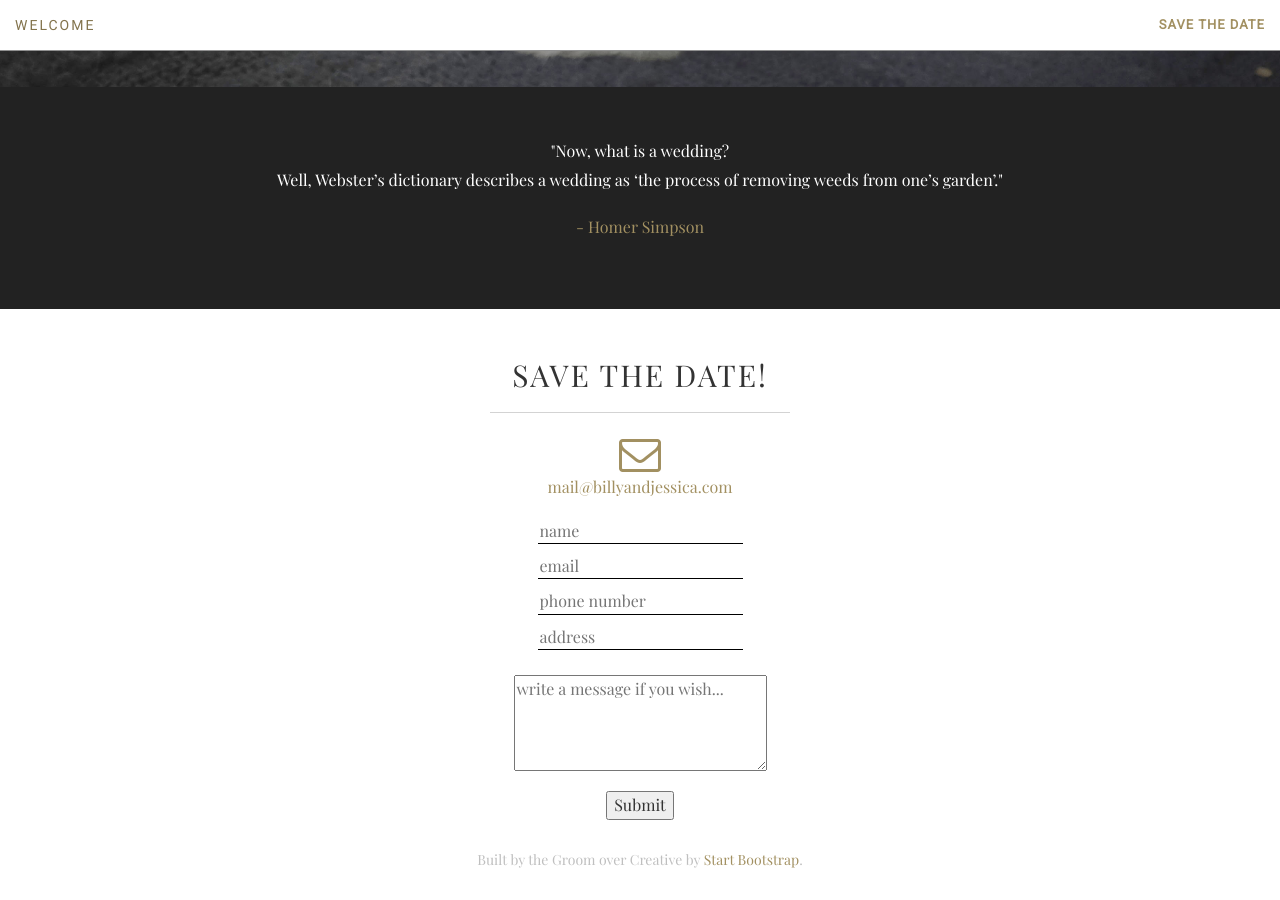
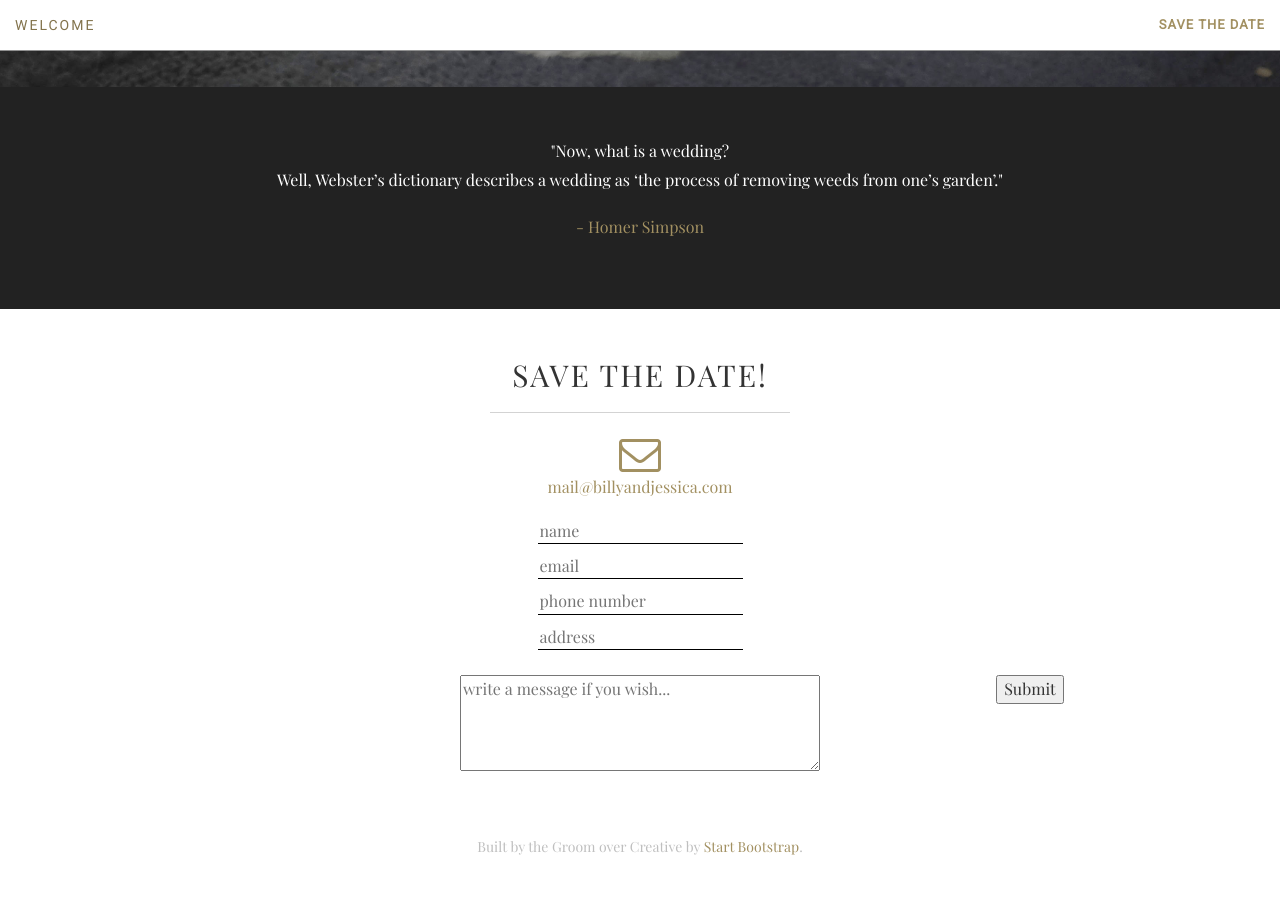
Before and after one commit to notbleh/wed-website, a Jekyll site: the page built from index.html, in a window 1280 px wide and 900 px high, scrolled down 813 px. Built offline with Jekyll 4.4.1, drawn with Linux system fonts in a browser that asks for light colours.

Commit message:
Update contact.html

```diff
--- a/_includes/contact.html
+++ b/_includes/contact.html
@@ -12,9 +12,9 @@
                 </a>
             </div>
         </div>
-        <div class="text-center">
+        <div class="row text-center">
             <form action="https://www.formbackend.com/f/{{ site.formbackend_key }}" method="POST" name="stdform" id="rsvpform" class="rsvp-form">
-                <div class="form-group">
+                <div class="form-group col-lg-12">
                     <input type="hidden" name="formbackend_nono">
                     <input type="hidden" name="title" value="Save The Date">
                     <input type="text" name="name" id="name" placeholder="name"><br>
@@ -22,18 +22,17 @@
                     <input type="text" name="phone_no" id="phone_no" placeholder="phone number"><br>
                     <input type="text" name="address" id="address" placeholder="address">
                 </div>
-                <div id="std-message">
-                    <textarea name="message" id="message" placeholder="write a message if you wish..." cols="25" rows="4"></textarea>
+                <div class="form-group col-lg-4 col-lg-offset-4" id="std-message">
+                    <textarea name="message" id="message" placeholder="write a message if you wish..." rows="4" style="width: 100%;"></textarea>
                 </div>
-                <div class="form-group" id="errors">
-                </div>
+                    <div class="form-group col-lg-12" id="errors"></div>
                 <div>
                     <input type="hidden" name="redirect" value="https://notbleh.github.io/">
                     <input type="submit" value="Submit">
                 </div>
             </form>
         </div>
-        <div class="tagline text-center">
+        <div class="tagline col-lg-12 text-center">
             Built by the Groom over Creative by <a href="http://www.startbootstrap.com">Start Bootstrap</a>.
         </div>
     </div>
```
